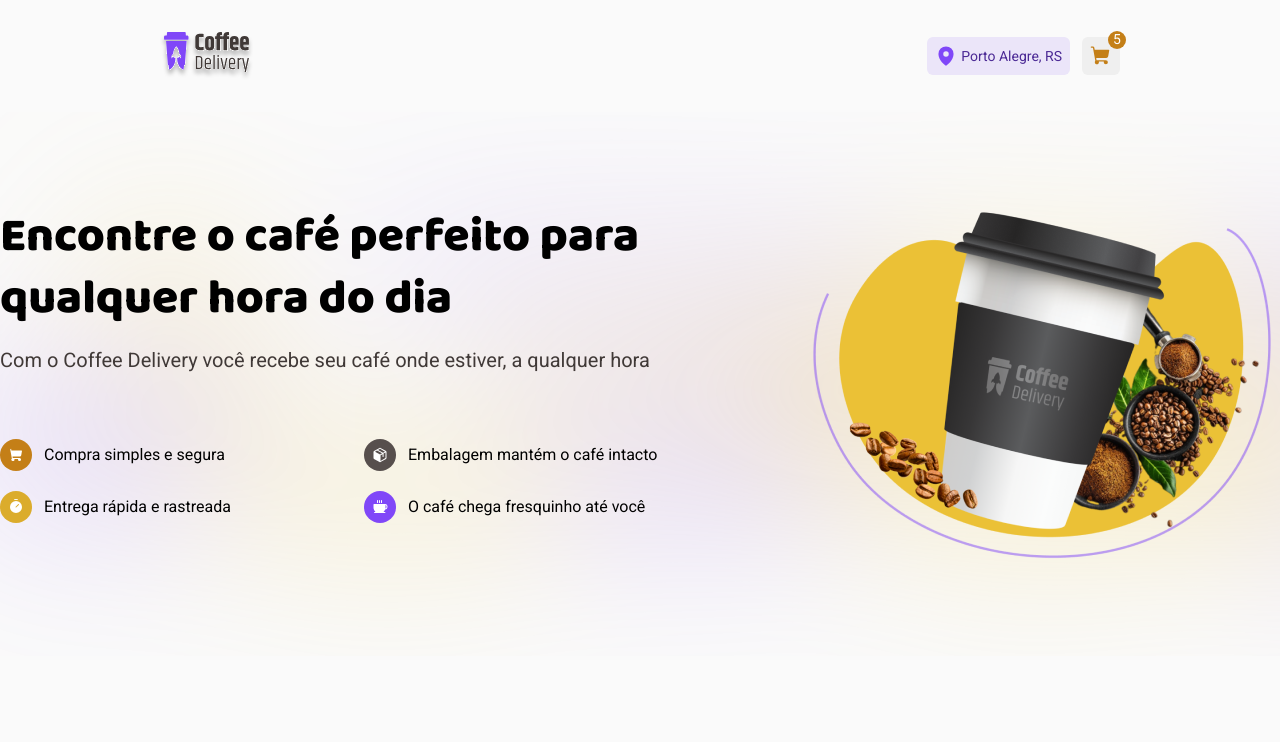
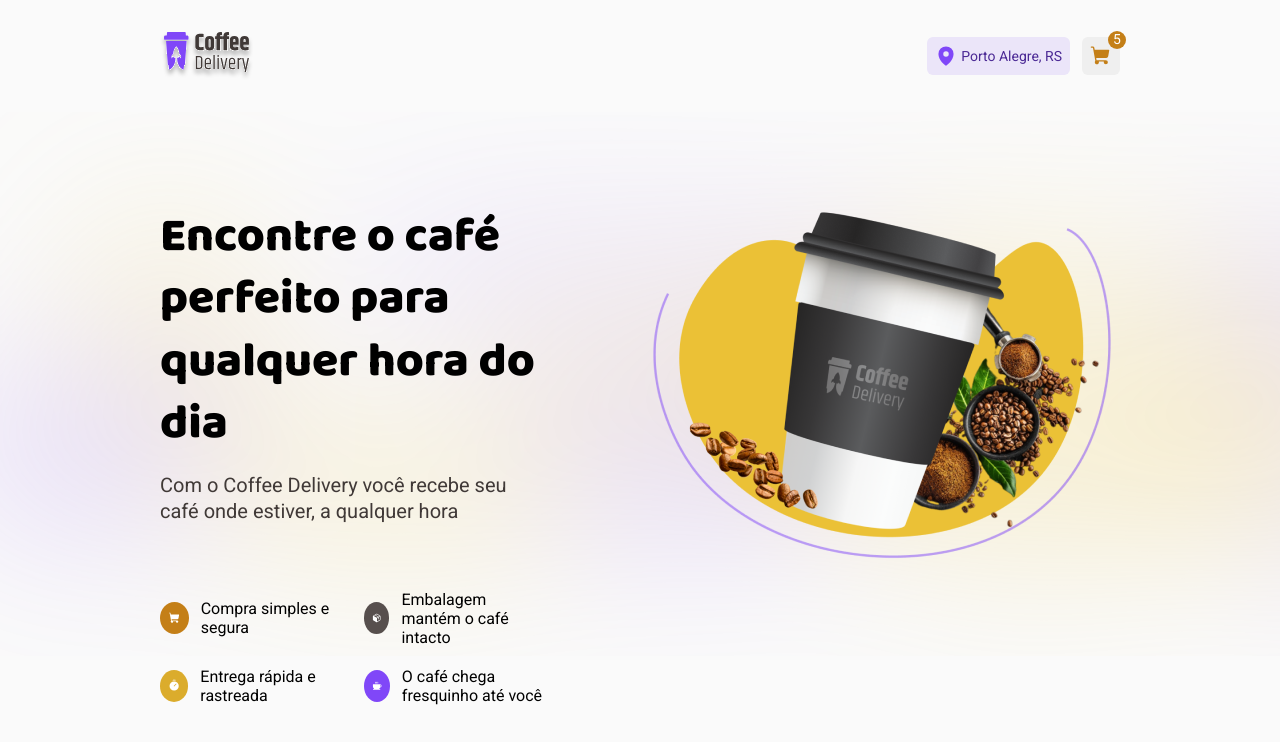
Before and after one commit to MarcosVOS/CoffeeDelivery, a React (Vite) app: page / in a window 1280 px wide. Shown: the top 742 px of the page. Built offline with nearby package versions, Linux system fonts and the light colour scheme.

Commit message:
finished introduction

```diff
--- a/src/pages/home/styles.ts
+++ b/src/pages/home/styles.ts
@@ -10,6 +10,8 @@
   justify-content: center;
   gap: 6rem;
   padding-top: 5.875rem;
+  padding-left: 10rem;
+  padding-right: 10rem;
 `
 
 export const ContainerIntroductionText = styled.div`
```
